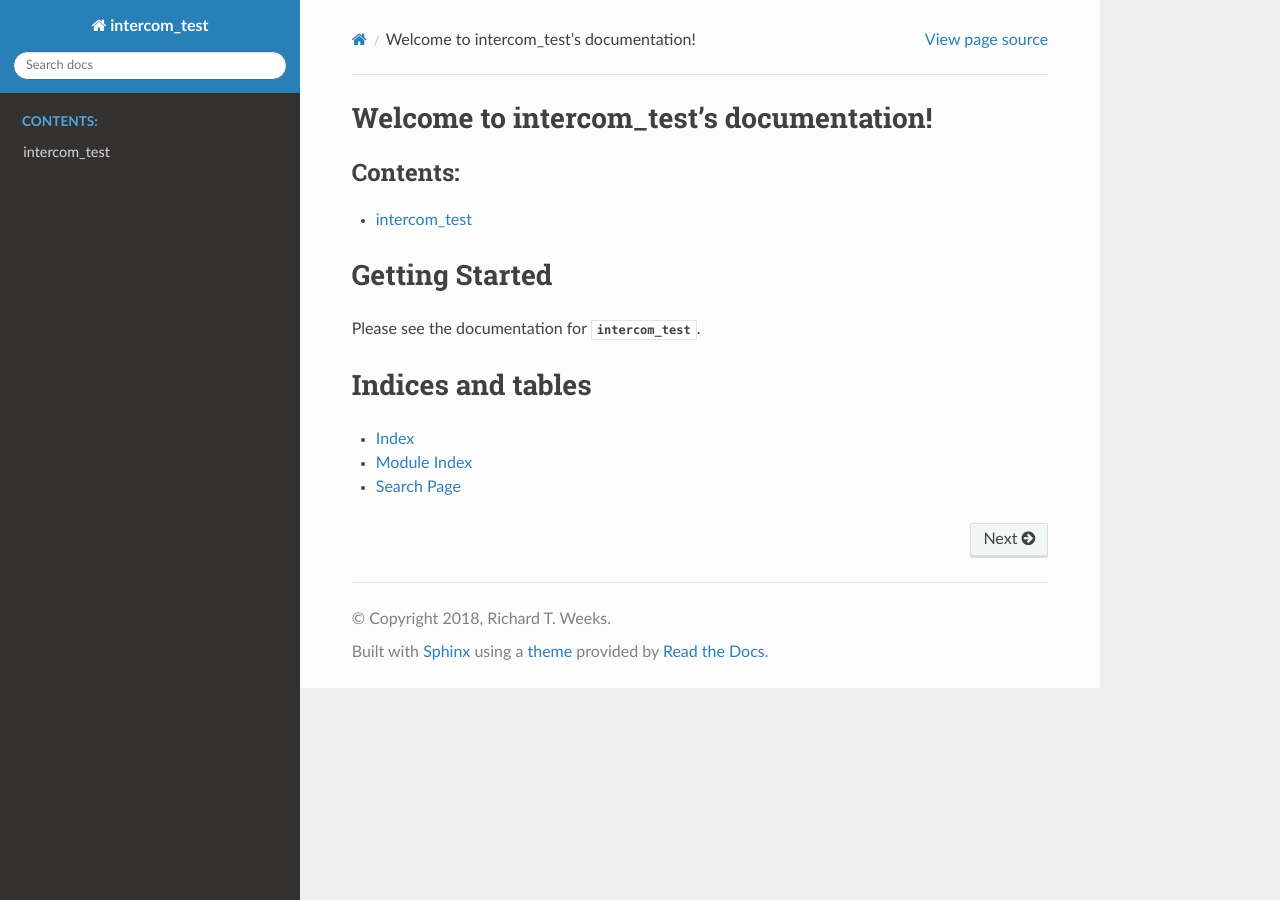
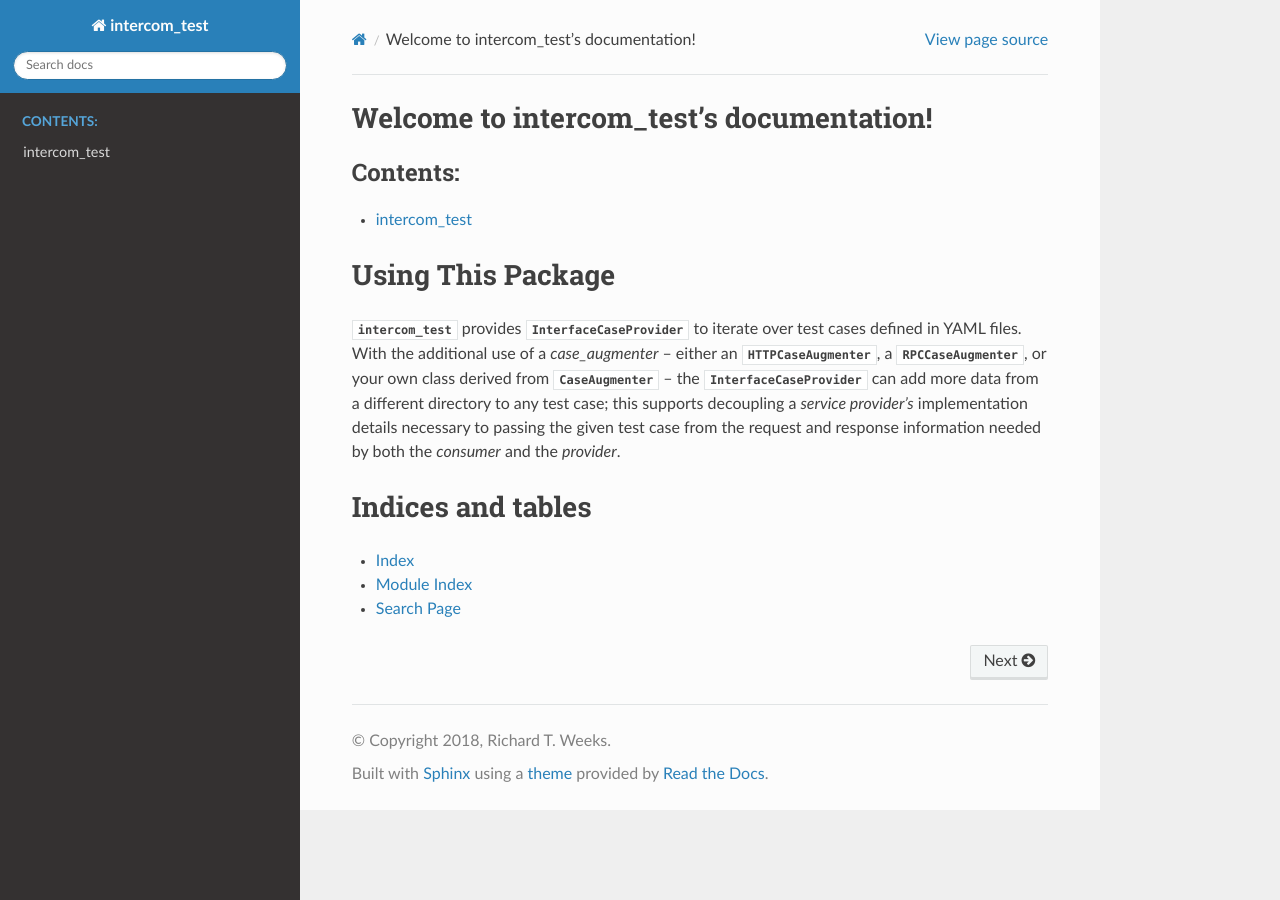
Before and after one commit to PayTrace/intercom_test, a Sphinx documentation site: the page built from docs/source/index.rst, in a window 1280 px wide. Built offline with Sphinx 7.4.7 and the Read the Docs theme 2.0.0, drawn with Linux system fonts in a browser that asks for light colours; pages that are not in the unit, such as notebooks, are missing from menus.

Commit message:
Small tweaks to documentation
* A better introduction in index.rst
* Include docstring from __init__ in two key classes

```diff
--- a/docs/source/index.rst
+++ b/docs/source/index.rst
@@ -13,10 +13,19 @@ Welcome to intercom_test's documentation!
    modules
 
 
-Getting Started
-===============
+Using This Package
+==================
 
-Please see the documentation for :py:mod:`intercom_test`.
+:py:mod:`intercom_test` provides :py:class:`~intercom_test.framework.InterfaceCaseProvider`
+to iterate over test cases defined in YAML files.  With the additional use of a
+*case_augmenter* -- either an :py:class:`~intercom_test.framework.HTTPCaseAugmenter`,
+a :py:class:`~intercom_test.framework.RPCCaseAugmenter`, or your own class
+derived from :py:class:`~intercom_test.framework.CaseAugmenter` -- the
+:py:class:`~intercom_test.framework.InterfaceCaseProvider` can add more data
+from a different directory to any test case; this supports decoupling a *service
+provider's* implementation details necessary to passing the given test case from
+the request and response information needed by both the *consumer* and the
+*provider*.
 
 
 Indices and tables
```
Also changed, not shown: 1 other file.
